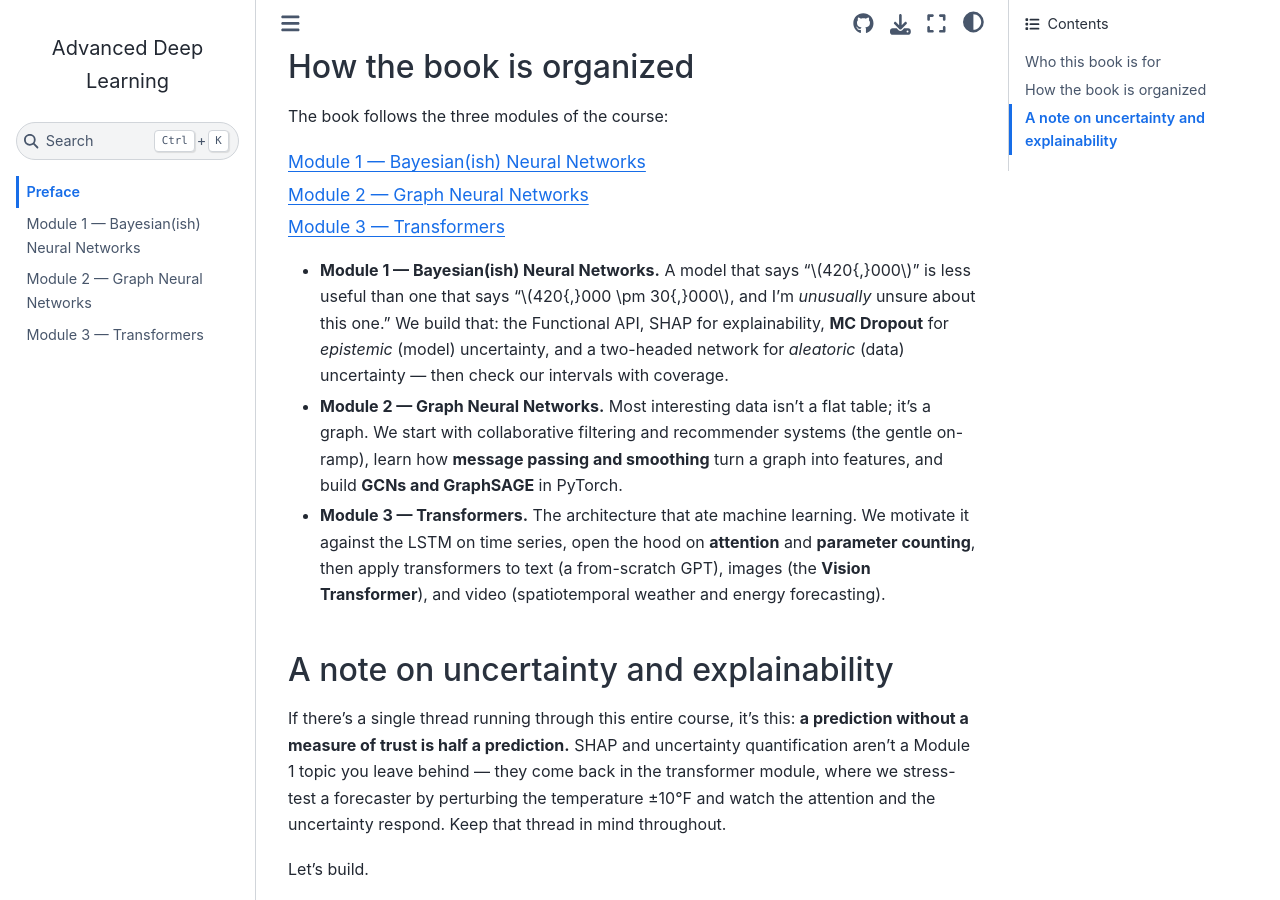
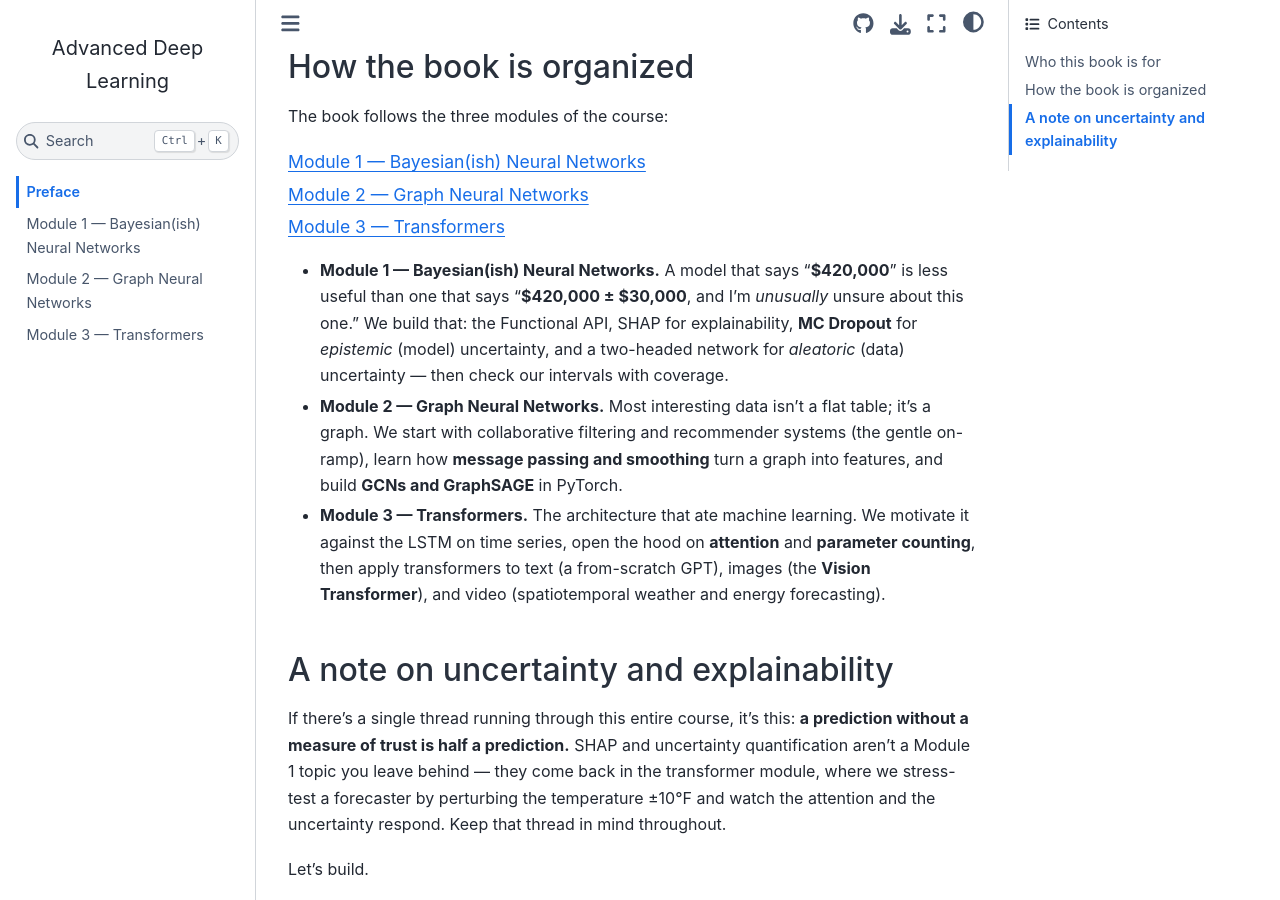
Before and after one commit to drdave-teaching/opim5516-textbook, a Jupyter Book: the page built from intro.md, in a window 1280 px wide and 900 px high, scrolled down 786 px. Built offline with Jupyter Book 1.0.4 settings and Sphinx 7.4.7 and the Sphinx Book theme 1.1.4, drawn with Linux system fonts in a browser that asks for light colours.

Commit message:
Fix LaTeX rendering: escape bare currency $ that was being parsed as math math-delimiters

````diff
--- a/intro.md
+++ b/intro.md
@@ -20,7 +20,7 @@ The book follows the three modules of the course:
 ```{tableofcontents}
 ```
 
-- **Module 1 — Bayesian(ish) Neural Networks.** A model that says "$420{,}000$" is less useful than one that says "$420{,}000 \pm 30{,}000$, and I'm *unusually* unsure about this one." We build that: the Functional API, SHAP for explainability, **MC Dropout** for *epistemic* (model) uncertainty, and a two-headed network for *aleatoric* (data) uncertainty — then check our intervals with coverage.
+- **Module 1 — Bayesian(ish) Neural Networks.** A model that says "**\$420,000**" is less useful than one that says "**\$420,000 ± \$30,000**, and I'm *unusually* unsure about this one." We build that: the Functional API, SHAP for explainability, **MC Dropout** for *epistemic* (model) uncertainty, and a two-headed network for *aleatoric* (data) uncertainty — then check our intervals with coverage.
 - **Module 2 — Graph Neural Networks.** Most interesting data isn't a flat table; it's a graph. We start with collaborative filtering and recommender systems (the gentle on-ramp), learn how **message passing and smoothing** turn a graph into features, and build **GCNs and GraphSAGE** in PyTorch.
 - **Module 3 — Transformers.** The architecture that ate machine learning. We motivate it against the LSTM on time series, open the hood on **attention** and **parameter counting**, then apply transformers to text (a from-scratch GPT), images (the **Vision Transformer**), and video (spatiotemporal weather and energy forecasting).
 
````
Also changed, not shown: m1_bayesian/index.md (+1 -1 lines).
